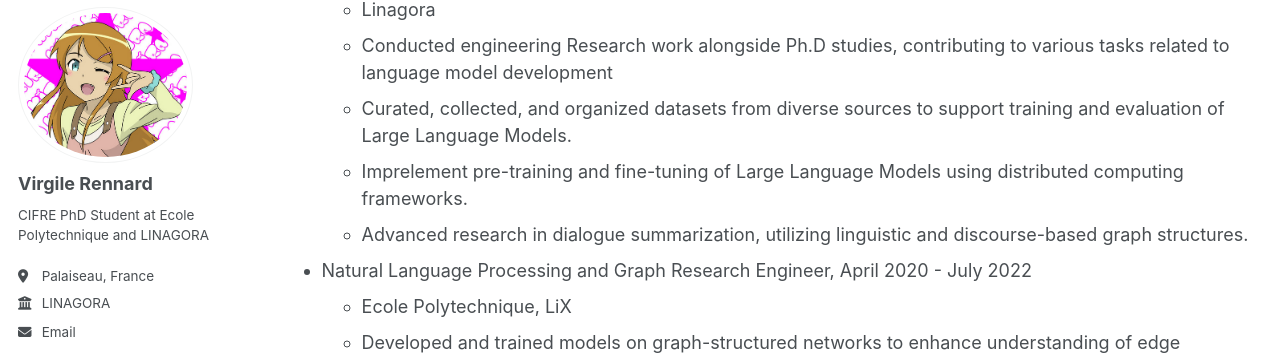
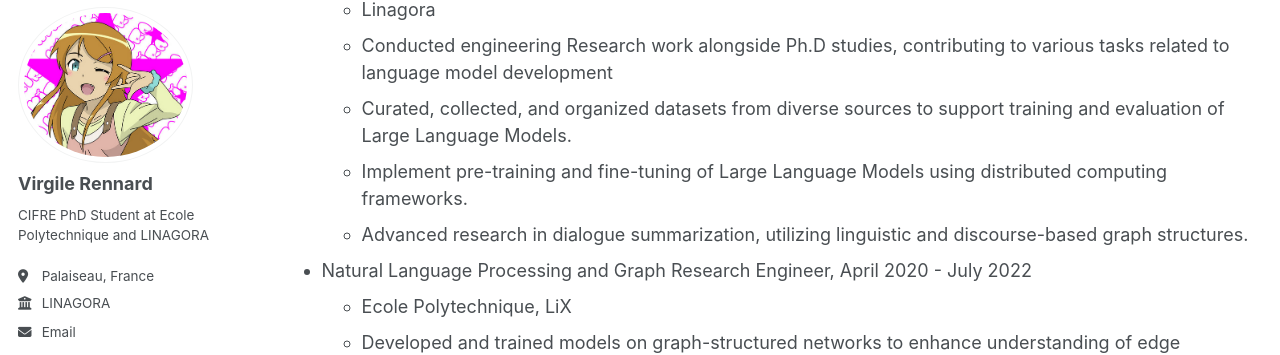
Before and after one commit to VRennard/VRennard.github.io, a Jekyll site: the page built from _pages/cv.md, in a window 1280 px wide and 900 px high, scrolled down 310 px. Shown: the part 99-454 px from the top of the window. Built offline with Jekyll 4.4.1, drawn with Linux system fonts in a browser that asks for light colours; some web fonts are replaced.

Commit message:
Update cv.md

```diff
--- a/_pages/cv.md
+++ b/_pages/cv.md
@@ -21,7 +21,7 @@ Work experience
   * Linagora
   * Conducted engineering Research work alongside Ph.D studies, contributing to various tasks related to language model development
   * Curated, collected, and organized datasets from diverse sources to support training and evaluation of Large Language Models.
-  * Imprelement pre-training and fine-tuning of Large Language Models using distributed computing frameworks.
+  * Implement pre-training and fine-tuning of Large Language Models using distributed computing frameworks.
   * Advanced research in dialogue summarization, utilizing linguistic and discourse-based graph structures.
 
 * Natural Language Processing and Graph Research Engineer, April 2020 - July 2022
```
